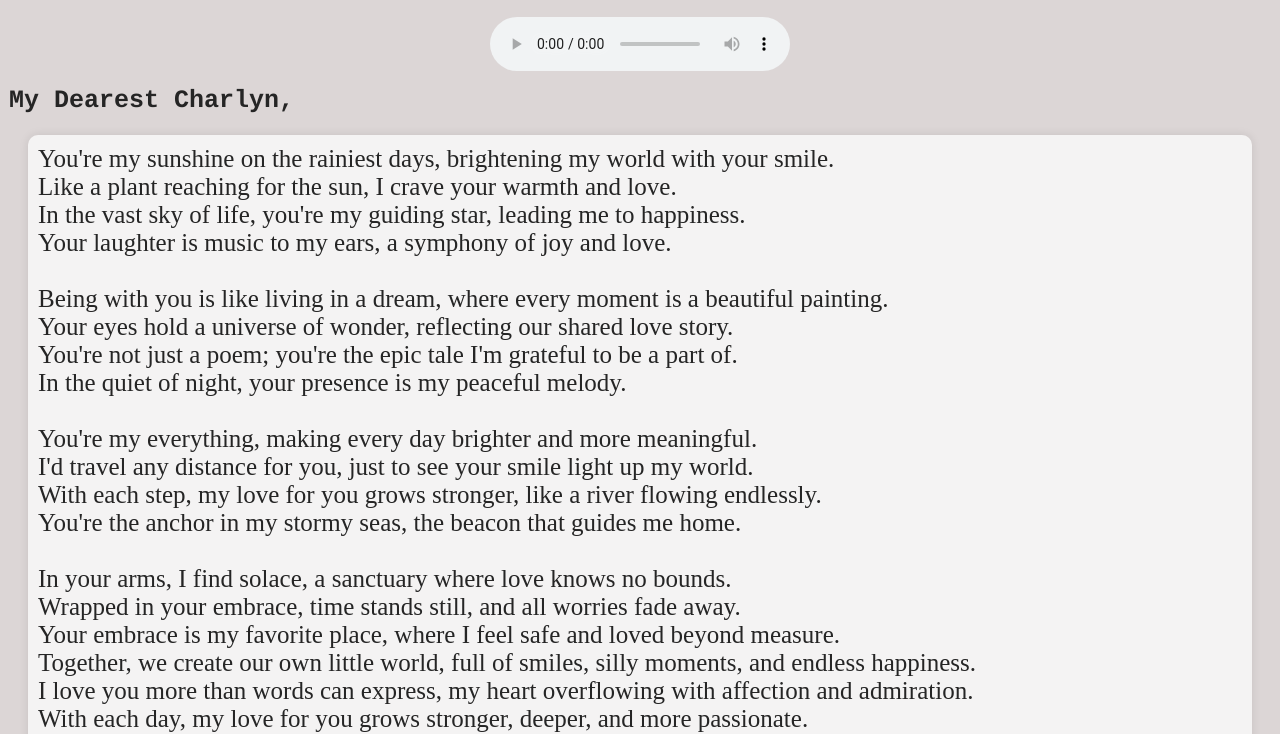
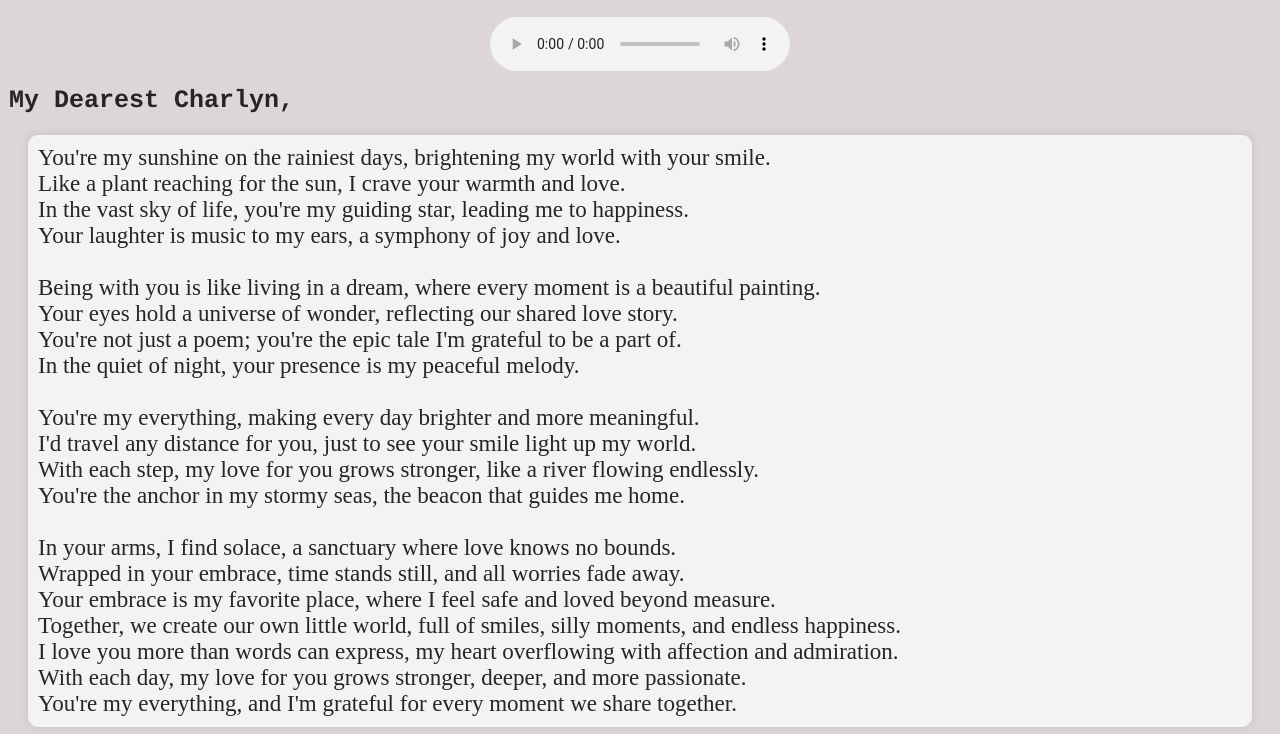
Before and after one commit to wySFK/IMYYY, a plain HTML site: page poetry.html in a window 1280 px wide. Shown: the part 81-815 px from the top of the page. Drawn offline with Linux system fonts and the light colour scheme.

Commit message:
Update lastpage.css

```diff
--- a/css/lastpage.css
+++ b/css/lastpage.css
@@ -33,7 +33,7 @@ p {
   background-color: rgba(255, 255, 255, 0.7);
   box-shadow: 0px 0px 10px rgba(0, 0, 0, 0.1);
   font-family: 'Times New Roman', Times, serif;
-  font-size: 25px;
+  font-size: 23px;
   font-weight: normal;
 }
 
```
